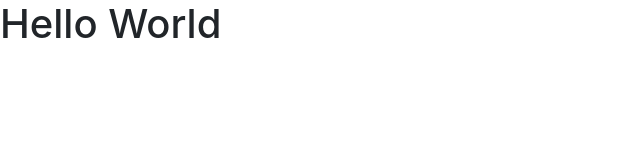
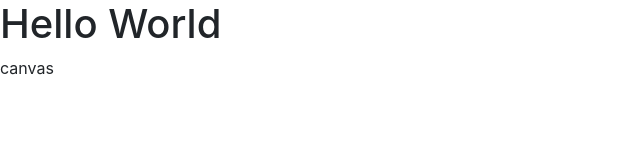
Before and after one commit to tairezzzz/greetings-island-mini-editor, an Angular app: page / in a window 1280 px wide. Shown: the top 160 px of the page, without its empty margins (0-640 px from the left). Built offline with nearby package versions, Linux system fonts and the light colour scheme.

Commit message:
feat(editor:canvas) add empty canvas component

```diff
--- /dev/null
+++ b/src/app/editor/canvas/canvas.component.html
@@ -0,0 +1 @@
+canvas
--- a/src/app/editor/editor.component.html
+++ b/src/app/editor/editor.component.html
@@ -1 +1,2 @@
 <h1>Hello World</h1>
+<app-canvas></app-canvas>
--- a/src/app/editor/editor.module.ts
+++ b/src/app/editor/editor.module.ts
@@ -1,12 +1,14 @@
 import { NgModule } from '@angular/core';
 
 import { EditorComponent } from './editor.component';
+import { CanvasModule } from './canvas/canvas.module';
 
 @NgModule({
   declarations: [
     EditorComponent
   ],
   imports: [
+    CanvasModule
   ],
   exports: [EditorComponent]
 })
```
Also changed, not shown: src/app/editor/canvas/canvas.component.ts (added, +9 -0 lines), src/app/editor/canvas/canvas.module.ts (added, +13 -0 lines), src/app/editor/canvas/canvas.component.sass (added).
